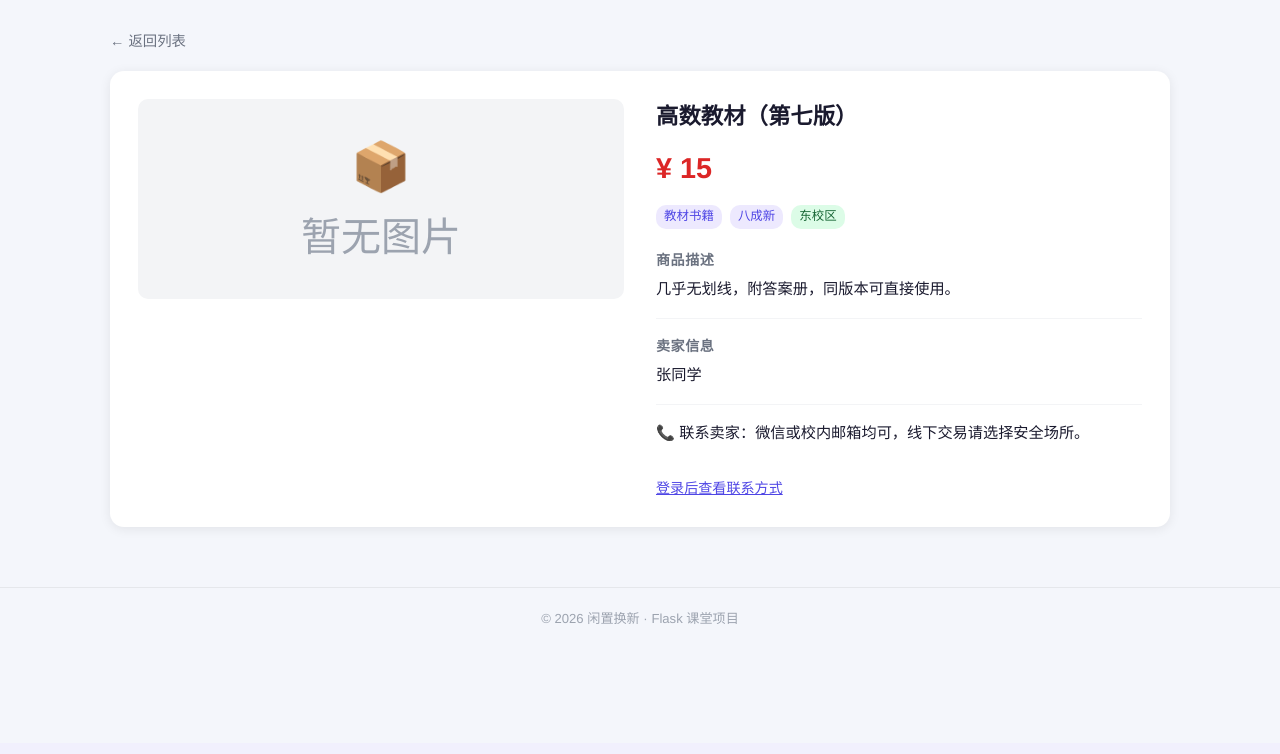
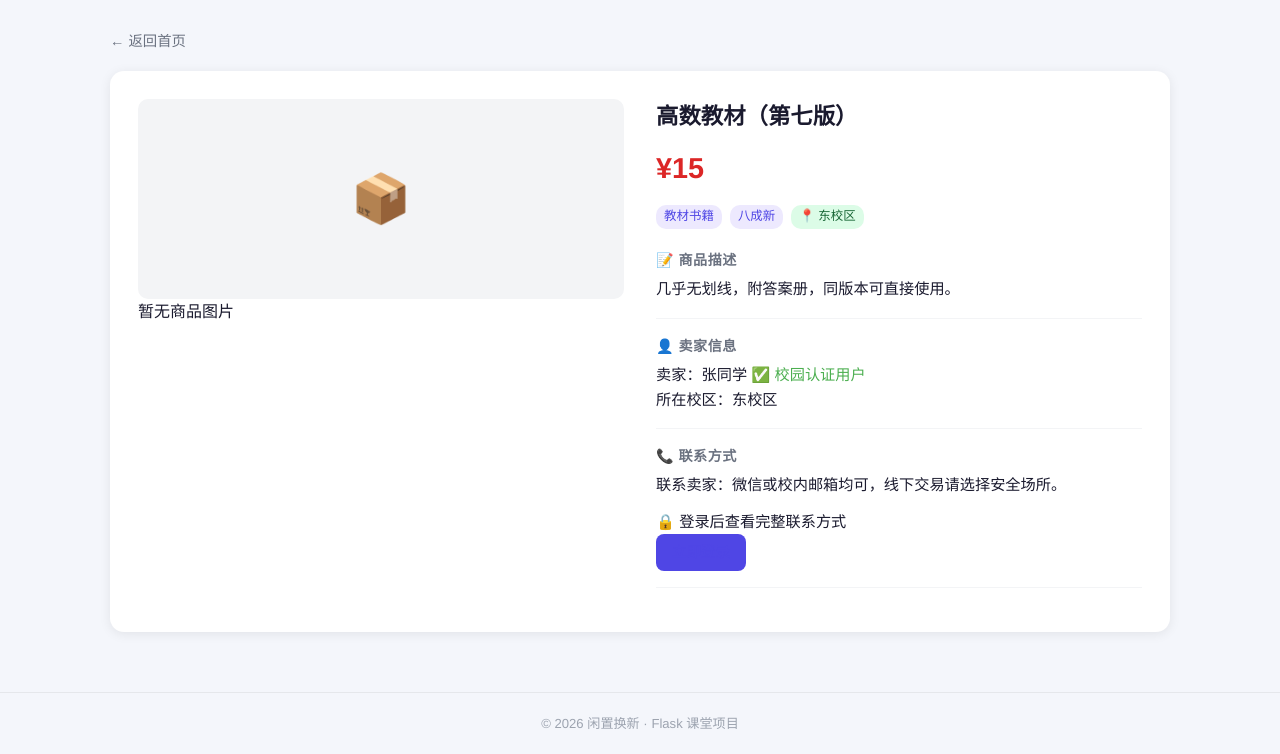
Before and after one commit to litinfyao/campus-market-python, a Flask app: page /detail/1 in a window 1280 px wide. Shown: the part 57-811 px from the top of the page. Before the commit the page ends 681 px from the top, so only its background shows below. Run offline with Flask 3, Linux system fonts and the light colour scheme.

Commit message:
feat: update templates/detail.html (#3)

```diff
--- a/templates/detail.html
+++ b/templates/detail.html
@@ -7,19 +7,6 @@
   <link rel="stylesheet" href="{{ url_for('static', filename='style.css') }}">
 </head>
 <body>
-
-<!-- ═══════════════════════════════════════
-     组员 C 负责修改此文件（templates/detail.html）
-     提示：
-       - {{ item.title }}、{{ item.price }}、{{ item.category }}、
-         {{ item.condition }}、{{ item.campus }}、{{ item.seller }}、
-         {{ item.desc }}、{{ item.image }} 来自 LISTINGS 中的商品对象
-       - {{ contact_tip }} 来自 data/site_info.py
-       - {{ site_name }}、{{ footer_text }} 来自 data/site_info.py
-       - {{ logged_in }} 是当前登录用户名（未登录为 None）
-     ═══════════════════════════════════════ -->
-
-<!-- 导航栏 -->
 <header class="navbar">
   <div class="nav-inner">
     <a href="/" class="nav-brand">{{ site_name }}</a>
@@ -34,59 +21,54 @@
     </nav>
   </div>
 </header>
-
 <main class="container">
-  <a href="/" class="back-link">← 返回列表</a>
-
+  <a href="/" class="back-link">← 返回首页</a>
   <div class="detail-wrap">
-
-    <!-- 图片区 -->
     <div class="detail-img-area">
       {% if item.image %}
-      <img src="{{ item.image }}" alt="{{ item.title }}" class="detail-img">
+        <img src="{{ item.image }}" alt="{{ item.title }}" class="detail-img">
       {% else %}
-      <div class="detail-img-placeholder">📦<br><small>暂无图片</small></div>
+        <div class="detail-img-placeholder">📦</div>
+        <p>暂无商品图片</p>
       {% endif %}
     </div>
-
-    <!-- 信息区 -->
     <div class="detail-info">
       <h1 class="detail-title">{{ item.title }}</h1>
-      <p class="detail-price">¥ {{ item.price }}</p>
-
+      <p class="detail-price">¥{{ item.price }}</p>
       <div class="detail-tags">
         <span class="tag">{{ item.category }}</span>
         <span class="tag">{{ item.condition }}</span>
-        <span class="tag tag-campus">{{ item.campus }}</span>
+        <span class="tag tag-campus">📍 {{ item.campus }}</span>
       </div>
-
       <div class="detail-section">
-        <h3>商品描述</h3>
-        <p>{{ item.desc if item.desc else "卖家暂未填写描述。" }}</p>
+        <h3>📝 商品描述</h3>
+        <p>{{ item.desc }}</p>
       </div>
-
       <div class="detail-section">
-        <h3>卖家信息</h3>
-        <p>{{ item.seller }}</p>
+        <h3>👤 卖家信息</h3>
+        <p>卖家：{{ item.seller }} <span style="color:#4caf50;">✅ 校园认证用户</span></p>
+        <p>所在校区：{{ item.campus }}</p>
       </div>
-
-      <div class="detail-section contact-tip">
-        <p>📞 {{ contact_tip }}</p>
+      <div class="detail-section contact-section">
+        <h3>📞 联系方式</h3>
+        <p class="contact-tip">{{ contact_tip }}</p>
+        {% if logged_in %}
+        <div class="contact-actions">
+          <button class="btn btn-primary" onclick="alert('卖家微信号：{{ item.seller }}_wx')">查看微信号</button>
+          <button class="btn btn-secondary" onclick="alert('卖家邮箱：{{ item.seller }}@school.edu.cn')">查看邮箱</button>
+        </div>
+        {% else %}
+        <div class="login-prompt">
+          <p>🔒 登录后查看完整联系方式</p>
+          <a href="/login?next=/detail/{{ item.id }}" class="btn btn-primary">立即登录</a>
+        </div>
+        {% endif %}
       </div>
-
-      {% if not logged_in %}
-      <div class="login-prompt">
-        <a href="/login">登录后查看联系方式</a>
-      </div>
-      {% endif %}
     </div>
-
   </div>
 </main>
-
 <footer class="footer">
   <p>{{ footer_text }}</p>
 </footer>
-
 </body>
 </html>
```
